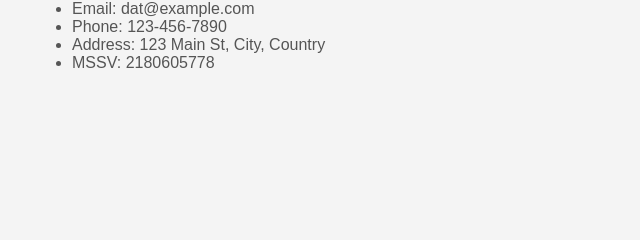
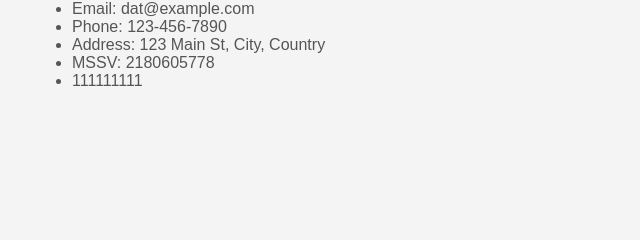
Before and after one commit to DatLeKhac/kiemtras3, a plain HTML site: page index.html in a window 1280 px wide. Shown: the part 310-550 px from the top of the page, 0-640 px from the left. Drawn offline with Linux system fonts and the light colour scheme.

Commit message:
Thay đổi case 2

```diff
--- a/index.html
+++ b/index.html
@@ -22,6 +22,7 @@
                 <li>Phone: 123-456-7890</li>
                 <li>Address: 123 Main St, City, Country</li>
                 <li>MSSV: 2180605778</li>
+                <li>111111111</li>
             </ul>
         </section>
     </main>
```
